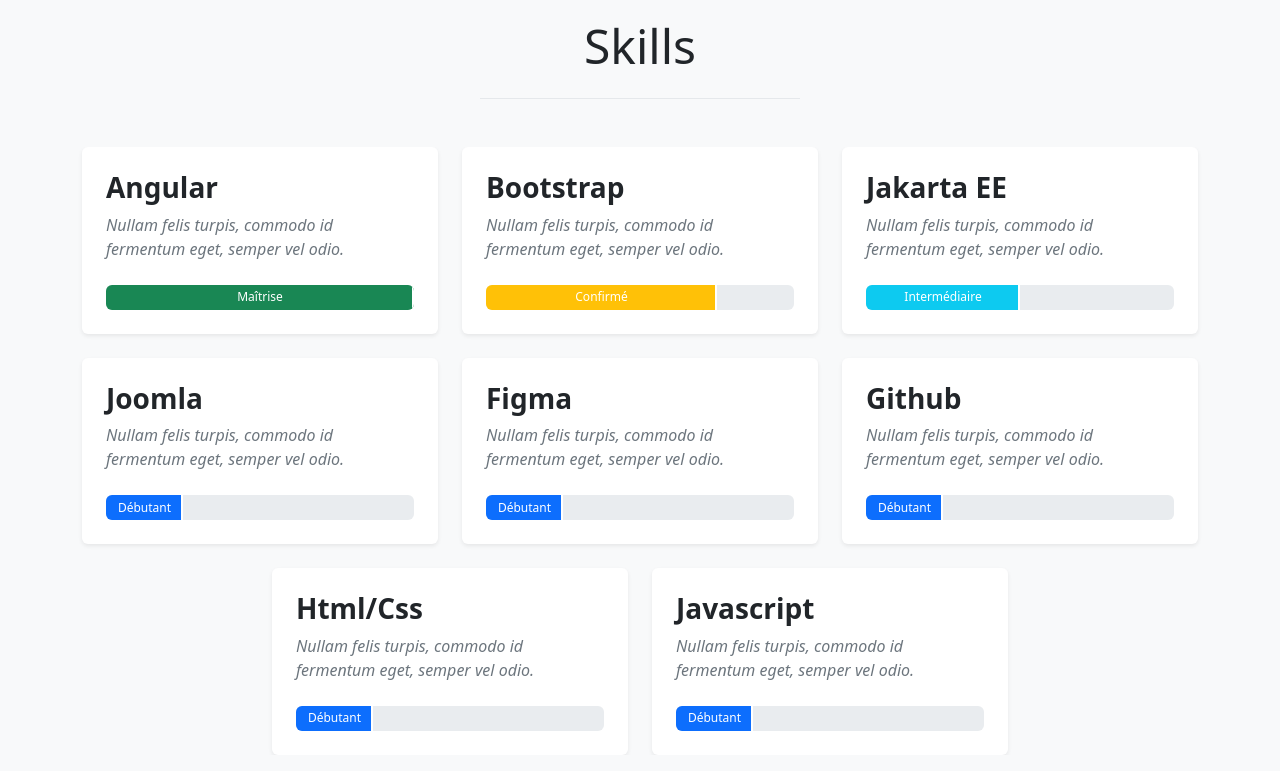
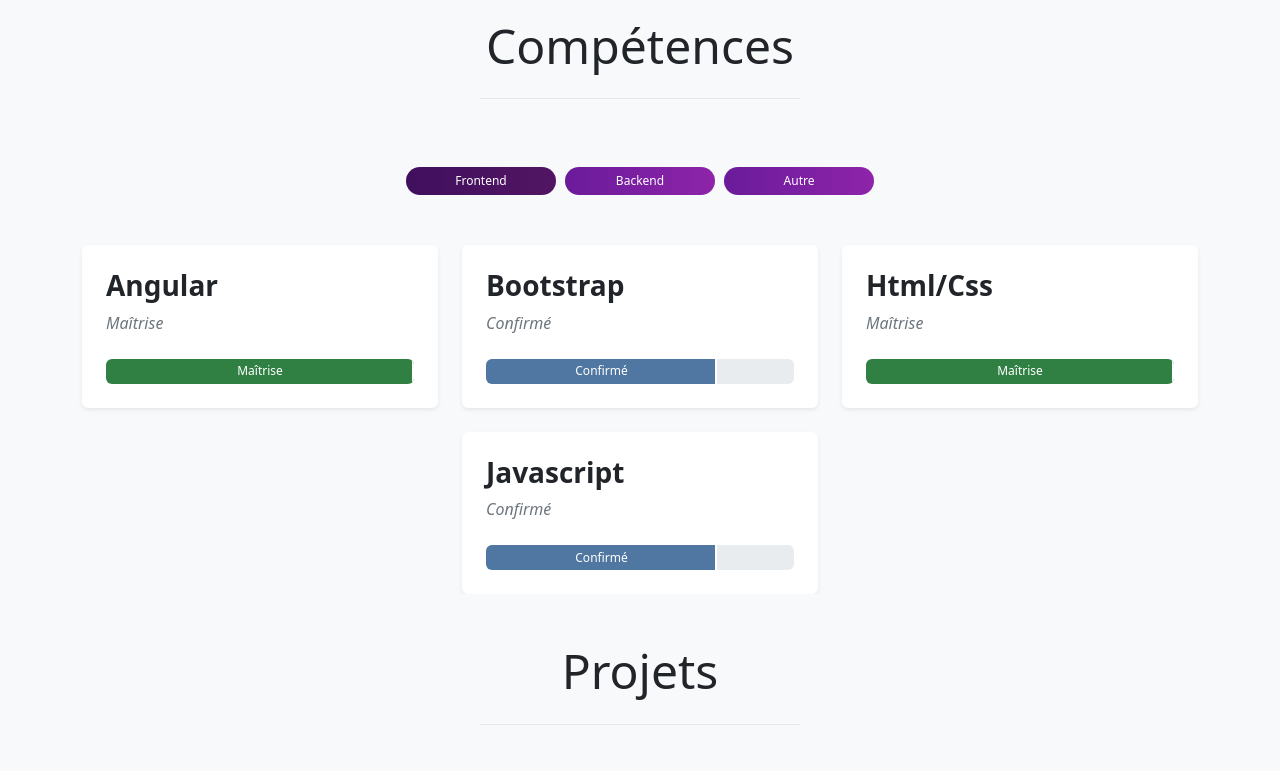
Before and after one commit to PaulDebril/Portfolio, an Angular app: page / in a window 1280 px wide. Shown: the part 1760-2531 px from the top of the page. Built offline with nearby package versions, Linux system fonts and the light colour scheme.

Commit message:
Update skills

```diff
--- a/src/app/about/about.component.html
+++ b/src/app/about/about.component.html
@@ -1,4 +1,4 @@
-<section id="contact" class="bg-light py-3 py-md-5">
+<section id="about" class="bg-light py-3 py-md-5">
   <div class="container">
     <div class="row justify-content-md-center">
       <div class="col-12 col-md-10 col-lg-8 col-xl-7 col-xxl-6">
--- a/src/app/skills/skills.component.html
+++ b/src/app/skills/skills.component.html
@@ -1,96 +1,42 @@
-<!-- Skill 1 - Bootstrap Brain Component -->
 <section id="skills" class="bsb-skill-1 bg-light py-3 py-md-5">
   <div class="container">
     <div class="row justify-content-md-center">
       <div class="col-12 col-md-10 col-lg-8 col-xl-7 col-xxl-6">
-          <h2 class="mb-4 display-5 text-center">Skills</h2>
+        <h2 class="mb-4 display-5 text-center">Compétences</h2>
         <hr class="w-50 mx-auto mb-5 mb-xl-9 border-dark-subtle">
       </div>
     </div>
   </div>
 
   <div class="container overflow-hidden">
-      <div class="row justify-content-xl-center gy-3 gy-sm-4">
-        <div class="col-12 col-sm-6 col-md-4">
-          <div class="bg-white rounded shadow-sm p-3 p-md-4 p-xxl-5">
-            <h3 class="fw-bold mb-2">Angular</h3>
-            <p class="text-secondary fst-italic mb-4">Nullam felis turpis, commodo id fermentum eget, semper vel odio.</p>
-            <!-- Custom Progress Bar -->
-            <div class="progress" style="height: 25px;">
-              <div class="progress-bar bg-success" role="progressbar" style="width: 100%" aria-valuenow="100" aria-valuemin="0" aria-valuemax="100">Maîtrise</div>
+    <div class="row justify-content-center">
+      <div class="buttons btn-group" role="group">
+        <button class="btn btn-info" [ngClass]="{'active': currentCategory === 'frontend'}" (click)="changeCategory('frontend')">Frontend</button>
+        <button class="btn btn-info" [ngClass]="{'active': currentCategory === 'backend'}" (click)="changeCategory('backend')">Backend</button>
+        <button class="btn btn-info" [ngClass]="{'active': currentCategory === 'other'}" (click)="changeCategory('other')">Autre</button>
       </div>
     </div>
-        </div>
-        <div class="col-12 col-sm-6 col-md-4">
+
+    <div class="row justify-content-xl-center gy-3 gy-sm-4">
+      <ng-container *ngFor="let skill of skills">
+        <div class="col-12 col-sm-6 col-md-4" *ngIf="skill.category === currentCategory">
           <div class="bg-white rounded shadow-sm p-3 p-md-4 p-xxl-5">
-            <h3 class="fw-bold mb-2">Bootstrap</h3>
-            <p class="text-secondary fst-italic mb-4">Nullam felis turpis, commodo id fermentum eget, semper vel odio.</p>
-            <!-- Custom Progress Bar -->
+            <h3 class="fw-bold mb-2">{{ skill.name }}</h3>
+            <p class="text-secondary fst-italic mb-4">{{ skill.level }}</p>
             <div class="progress" style="height: 25px;">
-              <div class="progress-bar bg-warning" role="progressbar" style="width: 75%" aria-valuenow="75" aria-valuemin="0" aria-valuemax="100">Confirmé</div>
-            </div>
-          </div>
-        </div>
-        <div class="col-12 col-sm-6 col-md-4">
-          <div class="bg-white rounded shadow-sm p-3 p-md-4 p-xxl-5">
-            <h3 class="fw-bold mb-2">Jakarta EE</h3>
-            <p class="text-secondary fst-italic mb-4">Nullam felis turpis, commodo id fermentum eget, semper vel odio.</p>
-            <!-- Custom Progress Bar -->
-            <div class="progress" style="height: 25px;">
-              <div class="progress-bar bg-info" role="progressbar" style="width: 50%" aria-valuenow="50" aria-valuemin="0" aria-valuemax="100">Intermédiaire</div>
-            </div>
-          </div>
-        </div>
-        <div class="col-12 col-sm-6 col-md-4">
-          <div class="bg-white rounded shadow-sm p-3 p-md-4 p-xxl-5">
-            <h3 class="fw-bold mb-2">Joomla</h3>
-            <p class="text-secondary fst-italic mb-4">Nullam felis turpis, commodo id fermentum eget, semper vel odio.</p>
-            <!-- Custom Progress Bar -->
-            <div class="progress" style="height: 25px;">
-              <div class="progress-bar bg-primary" role="progressbar" style="width: 25%" aria-valuenow="25" aria-valuemin="0" aria-valuemax="100">Débutant</div>
-            </div>
-          </div>
-        </div>
-        <div class="col-12 col-sm-6 col-md-4">
-            <div class="bg-white rounded shadow-sm p-3 p-md-4 p-xxl-5">
-              <h3 class="fw-bold mb-2">Figma</h3>
-              <p class="text-secondary fst-italic mb-4">Nullam felis turpis, commodo id fermentum eget, semper vel odio.</p>
-              <!-- Custom Progress Bar -->
-              <div class="progress" style="height: 25px;">
-                <div class="progress-bar bg-primary" role="progressbar" style="width: 25%" aria-valuenow="25" aria-valuemin="0" aria-valuemax="100">Débutant</div>
-              </div>
-            </div>
-          </div>
-          <div class="col-12 col-sm-6 col-md-4">
-            <div class="bg-white rounded shadow-sm p-3 p-md-4 p-xxl-5">
-              <h3 class="fw-bold mb-2">Github</h3>
-              <p class="text-secondary fst-italic mb-4">Nullam felis turpis, commodo id fermentum eget, semper vel odio.</p>
-              <!-- Custom Progress Bar -->
-              <div class="progress" style="height: 25px;">
-                <div class="progress-bar bg-primary" role="progressbar" style="width: 25%" aria-valuenow="25" aria-valuemin="0" aria-valuemax="100">Débutant</div>
-              </div>
-            </div>
-          </div>
-          <div class="col-12 col-sm-6 col-md-4">
-            <div class="bg-white rounded shadow-sm p-3 p-md-4 p-xxl-5">
-              <h3 class="fw-bold mb-2">Html/Css</h3>
-              <p class="text-secondary fst-italic mb-4">Nullam felis turpis, commodo id fermentum eget, semper vel odio.</p>
-              <!-- Custom Progress Bar -->
-              <div class="progress" style="height: 25px;">
-                <div class="progress-bar bg-primary" role="progressbar" style="width: 25%" aria-valuenow="25" aria-valuemin="0" aria-valuemax="100">Débutant</div>
-              </div>
-            </div>
-          </div>
-          <div class="col-12 col-sm-6 col-md-4">
-            <div class="bg-white rounded shadow-sm p-3 p-md-4 p-xxl-5">
-              <h3 class="fw-bold mb-2">Javascript</h3>
-              <p class="text-secondary fst-italic mb-4">Nullam felis turpis, commodo id fermentum eget, semper vel odio.</p>
-              <!-- Custom Progress Bar -->
-              <div class="progress" style="height: 25px;">
-                <div class="progress-bar bg-primary" role="progressbar" style="width: 25%" aria-valuenow="25" aria-valuemin="0" aria-valuemax="100">Débutant</div>
+              <div class="progress-bar" role="progressbar"
+                   [attr.aria-valuenow]="skill.progress"
+                   [attr.aria-valuemin]="0"
+                   [attr.aria-valuemax]="100"
+                   [ngClass]="getProgressBarClass(skill.progress)"
+                   [style.width]="skill.progress + '%'">
+                {{ skill.level }}
               </div>
             </div>
           </div>
         </div>
+      </ng-container>
+
+    </div>
   </div>
 </section>
--- a/src/app/skills/skills.component.scss
+++ b/src/app/skills/skills.component.scss
@@ -26,3 +26,59 @@
   .progress-bar:nth-child(3)::before {
     left: 75%; /* Troisième quart */
   }
+
+/* Styles pour les boutons de compétences */
+.buttons .btn {
+  font-size: 12px; /* Taille de texte plus petite */
+  padding: 5px 10px; /* Padding réduit pour que les boutons soient plus petits */
+  border-radius: 20px; /* Bordures fortement arrondies */
+  background-image: linear-gradient(to right, #6a1b9a, #8e24aa); /* Dégradé de violet */
+  color: white; /* Texte blanc pour contraste */
+  border: none; /* Pas de bordure */
+  transition: transform 0.3s ease; /* Animation légère lors du survol */
+}
+
+.buttons .btn:hover {
+  transform: scale(1.1); /* Agrandissement léger au survol */
+  box-shadow: 0 4px 8px rgba(0,0,0,0.2); /* Ombre portée pour l'effet de profondeur */
+}
+
+.buttons .btn.active {
+  background-image: linear-gradient(to right, #3f0f5e, #521563); /* Dégradé de violet */
+}
+
+/* Conteneur des boutons */
+.buttons {
+  display: flex; /* Utilise flexbox pour un meilleur contrôle de l'alignement */
+  justify-content: center; /* Centre les boutons horizontalement */
+  gap: 10px; /* Ajoute un petit espace entre les boutons */
+  margin: 20px;
+  margin-bottom: 50px;
+}
+
+/* Styles individuels des boutons */
+.buttons .btn {
+  min-width: 100px; /* Définit une largeur minimale pour chaque bouton */
+  max-width: 150px; /* Définit une largeur maximale pour éviter que les boutons s'étirent */
+}
+
+/* Couleur pour la barre de progression à 25% */
+.progress-bar-25 {
+  background-color: #d67d84; /* Rouge clair */
+}
+
+/* Couleur pour la barre de progression à 50% */
+.progress-bar-50 {
+  background-color: #ffda62; /* Jaune clair */
+  color: black;
+}
+
+/* Couleur pour la barre de progression à 75% */
+.progress-bar-75 {
+  background-color: #4f77a1; /* Vert clair */
+}
+
+/* Couleur pour la barre de progression à 100% */
+.progress-bar-100 {
+  background-color: #318043; /* Bleu clair */
+}
--- a/src/app/skills/skills.component.ts
+++ b/src/app/skills/skills.component.ts
@@ -1,12 +1,39 @@
+import { CommonModule } from '@angular/common';
 import { Component } from '@angular/core';
 
 @Component({
   selector: 'app-skills',
   standalone: true,
-  imports: [],
+  imports: [CommonModule],
   templateUrl: './skills.component.html',
   styleUrl: './skills.component.scss'
 })
 export class SkillsComponent {
+ // Catégorie actuelle
+ currentCategory = 'frontend';
 
+ // Données des compétences (vous pourriez aussi les récupérer depuis un service ou une API)
+ skills = [
+   { name: 'Angular', level: 'Maîtrise', category: 'frontend', progress: 100 },
+   { name: 'Bootstrap', level: 'Confirmé', category: 'frontend', progress: 75 },
+   { name: 'JEE', level: 'Confirmé', category: 'backend', progress: 75 },
+   { name: 'Joomla', level: 'Intermédiaire', category: 'other', progress: 50 },
+   { name: 'Figma', level: 'Confirmé', category: 'other', progress: 75 },
+   { name: 'Github', level: 'Confirmé', category: 'other', progress: 72 },
+   { name: 'Html/Css', level: 'Maîtrise', category: 'frontend', progress: 100 },
+   { name: 'Javascript', level: 'Confirmé', category: 'frontend', progress: 75 },
+   { name: 'NodeJS', level: 'Intermédiaire', category: 'backend', progress: 50 }
+ ];
+
+ getProgressBarClass(progress: number): string {
+  if (progress === 100) return 'progress-bar-100';
+  if (progress === 75) return 'progress-bar-75';
+  if (progress === 50) return 'progress-bar-50';
+  if (progress === 25) return 'progress-bar-25';
+  return ''; // une valeur par défaut ou pour d'autres pourcentages
 }
+ // Fonction pour changer la catégorie actuelle
+ changeCategory(newCategory: string): void {
+   this.currentCategory = newCategory;
+ }
+}
```
Lines whose indentation alone changed are shown as unchanged.
